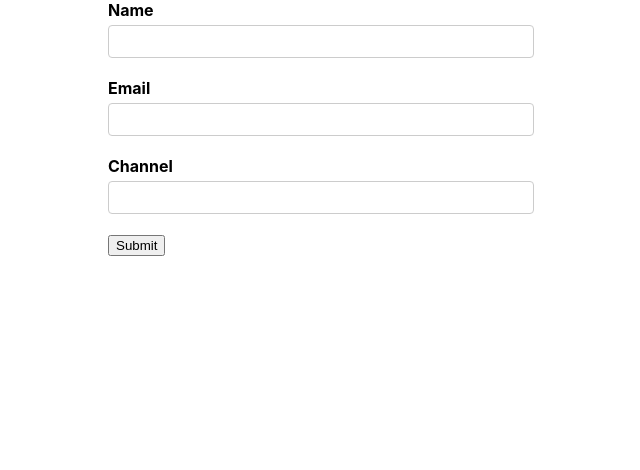
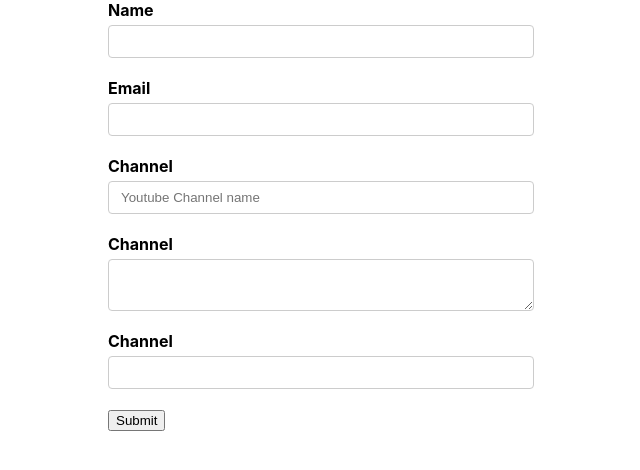
Before and after one commit to ahmadlufiau/react-formic, a React (Create React App) app: page / in a window 1280 px wide. Shown: the top 470 px of the page, without its empty margins (319-959 px from the left). Built offline with nearby package versions, Linux system fonts and the light colour scheme.

Commit message:
Field Revisited

```diff
--- a/src/App.css
+++ b/src/App.css
@@ -10,7 +10,8 @@
 }
 
 input[type='text'],
-input[type='email'] {
+input[type='email'],
+textarea {
   display: block;
   width: 400px;
   padding: 6px 12px;
--- a/src/components/YoutubeForm.js
+++ b/src/components/YoutubeForm.js
@@ -5,7 +5,9 @@
 const initialValues = {
     name: '',
     email: '',
-    channel: ''
+    channel: '',
+    commenst: '',
+    address: ''
 }
 
 const onSubmit = values => {
@@ -69,8 +71,31 @@
 
                 <div className='form-control'>
                     <label htmlFor='channel'>Channel</label>
-                    <Field type='text' id='channel' name='channel' />
+                    <Field type='text' id='channel' name='channel' placeholder='Youtube Channel name' />
                     <ErrorMessage name='channel' />
+                </div>
+
+                <div className='form-control'>
+                    <label htmlFor='comments'>Channel</label>
+                    <Field as='textarea' id='comments' name='comments' />
+                </div>
+
+                <div className='form-control'>
+                    <label htmlFor='address'>Channel</label>
+                    <Field name='address' >
+                        {
+                            (props) => {
+                                const { field, form, meta } = props
+                                console.log('Render props', props)
+                                return (
+                                    <div>
+                                        <input type='text' id='address' {...field} />
+                                        {meta.touched && meta.error ? <div>{meta.error}</div> : null}
+                                    </div>
+                                )
+                            }
+                        }
+                    </Field>
                 </div>
 
                 <button type='submit'>Submit</button>
```
